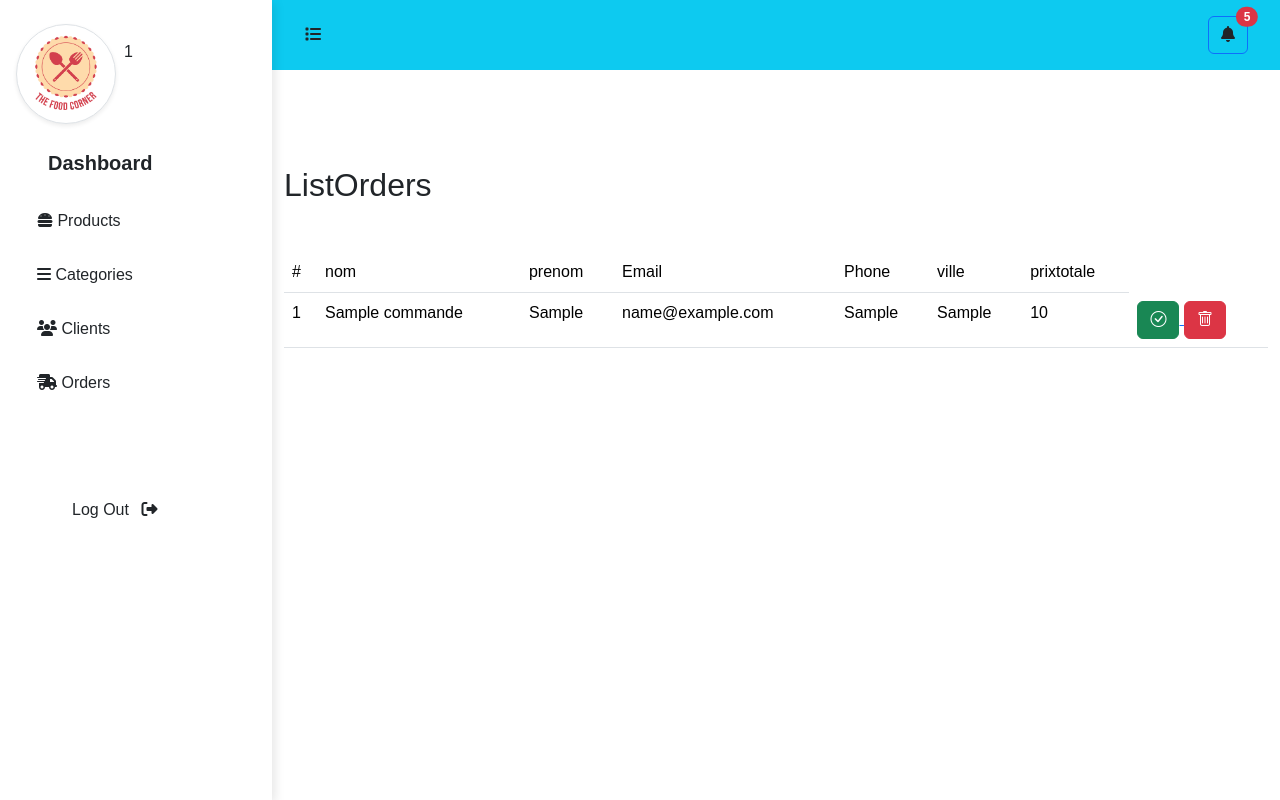
After one commit to WebWizardss/Php_Project, a PHP site: page /ListeOrders in a window 1280 px wide. The commit adds this page. Run offline with PHP 8.4, Linux system fonts and the light colour scheme; the visitor is signed in with stand-in values (Sample User, id 1); tables that the repository leaves empty or names only in its code hold one stand-in row (values such as "Sample post"); some libraries are stand-ins or nearby versions.

Commit message:
ListeOrders

```diff
--- /dev/null
+++ b/ListeOrders/ListeOrders.phtml
@@ -0,0 +1,69 @@
+<div class="container mt-5 py-5">
+    <h2 class="mb-5">ListOrders</h2>
+    <table class="table ">
+        <thead>
+            <td>#</td>
+            <td>nom</td>
+            <td>prenom</td>
+            <td>Email</td>
+            <td>Phone</td>
+            <td>ville</td>
+            <td>prixtotale</td>
+        </thead>
+      <?php if(count($commandes)==0): ?>
+         <tbody>
+      <tr>
+         <td colspan="6" class="text-center">No OrderFound</td>
+      </tr>
+        </tbody>
+        <?php else:?>
+        <tbody>
+
+            <?php foreach($commandes as $commande): ?>
+            <tr>
+                <td><?= $commande['id']; ?></td>
+                <td><?= $commande['nom']; ?></td>
+                <td><?= $commande['prenom']; ?></td>
+                <td><?= $commande['adresse_email']; ?></td>
+                <td><?= $commande['tlf_num'];?></td>
+                <td><?= $commande['ville'];?></td>
+                <td><?= $commande['prix_total'];?></td>
+                <td>
+                    <a href="./index.php?idAaccepte=<?=$commande['id']?>">
+                        <button class="btn btn-success" >
+                            <i class="bi bi-check-circle"></i>
+                         </button>
+                    </a>
+                        <button class="btn btn-danger" data-bs-toggle="modal" data-bs-target="#exampleModal<?=$commande['id']?>">
+                            <i class="bi bi-trash"></i>
+                        </button>
+
+
+<div class="modal fade" id="exampleModal<?=$commande['id']?>" tabindex="-1" aria-labelledby="exampleModalLabel" aria-hidden="true">
+  <div class="modal-dialog">
+    <div class="modal-content">
+      <div class="modal-header">
+        <h1 class="modal-title fs-5" id="exampleModalLabel">Confirm Deleted</h1>
+        <button type="button" class="btn-close" data-bs-dismiss="modal" aria-label="Close"></button>
+      </div>
+      <div class="modal-body">
+        Do You Want to reject <?=$commande['nom']?>
+      </div>
+      <div class="modal-footer">
+        <button type="button" class="btn btn-secondary" data-bs-dismiss="modal">Close</button>
+        <a href="./index.php?idRefuse=<?=$commande['id'];?>">
+        <button type="button" class="btn btn-danger">
+             Delete
+        </button>
+        </a>
+      </div>
+    </div>
+  </div>
+</div>
+                </td>
+            </tr>
+            <?php endforeach; ?>
+        </tbody>
+        <?php  endif;?>
+    </table>
+</div>
--- /dev/null
+++ b/ListeOrders/index.php
@@ -0,0 +1,29 @@
+<?php
+session_start();
+require_once "../Dbconnect/index.php";
+
+$res = $db->prepare("select * from commandes where status=0");
+$res->execute();
+$commandes = $res->fetchAll();
+if (isset($_GET["idAaccepte"]) )
+{
+    $commandes_accept=$db->prepare("UPDATE `commandes` SET `status`=:status WHERE id=:id");
+    $commandes_accept->execute([
+        "id"=>$_GET["idAaccepte"],
+        "status"=>1
+    ]);
+}
+if (isset($_GET["idRefuse"]) )
+{
+    $commandes_refuse=$db->prepare("UPDATE `commandes` SET `status`=:status WHERE id=:id");
+    $commandes_refuse->execute([
+        "id"=>$_GET["idRefuse"],
+        "status"=>2
+    ]);
+}
+
+
+$page_titel = "interface admin";
+$template = "ListeOrders";
+include "../layout.phtml";
+?>
--- a/layout.phtml
+++ b/layout.phtml
@@ -108,7 +108,7 @@
       </li>
 
       <li class="mb-3">
-        <a class="btn btn-toggle align-items-center rounded ">
+        <a class="btn btn-toggle align-items-center rounded" href="../ListeOrders">
         <i class="fa-solid fa-truck-fast"></i>
           Orders
     </a>
@@ -234,17 +234,12 @@
 
     <?php if ($template == ""): ?>
         <nav class=" d-inline-block text-center shadow-lg mb-5 nav sticky-top">
-<<<<<<< HEAD
             <a href="#acceuil" class="text-decoration-none  btn-light col">home</a>
-=======
-            <a href="#acceuil" class="text-decoration-none  btn-light col"><?=$lang['home']?></a>
->>>>>>> 67fa1f38334365b70a2ade5702be3297fd435a84
             <a href="#no_menu" class="text-decoration-none  btn-light col">menu</a>
             <a href="#obout_us" class="text-decoration-none  btn-light col">about us</a>
             <a href="./produit" class="text-decoration-none  btn-light col">contact</a>
             <a  <?=  (!isset($_SESSION['idClient']))  ? '' : 'style="display:none"';?> href="./signUp/index.php" class="sign_up text-decoration-none  btn-light col">sign up</a>
             <a  <?=  (!isset($_SESSION['idClient']))  ? '' : 'style="display:none"';?>  href="./login/index.php" class="sign_up text-decoration-none  btn-light col">sign in</a>
-<<<<<<< HEAD
             <a  data-bs-toggle="modal" data-bs-target="#exampleModal" <?=  isset($_SESSION['idClient']) ? '' : 'style="display:none"';?> type="button" class="position-relative">
               Panier
                 <span class="position-absolute top-0 start-100 translate-middle badge rounded-pill bg-danger">
@@ -252,22 +247,12 @@
               </span>
                </a>
                  <a>
-=======
-            <a  <?=  isset($_SESSION['idClient']) ? '' : 'style="display:none"';?>>
-               Panier
-             </a>
-             <a>
->>>>>>> 67fa1f38334365b70a2ade5702be3297fd435a84
                             <select  name="choice_langue" id="" onchange="location=this.value;">
                             <option value="./ChangerLanguage.php?lang=en">anglais</option>
                                 <option value="./ChangerLanguage.php?lang=fr">francais</option>
                                 <option value="./ChangerLanguage.php?lang=ar">arabic</option>
                             </select>
-<<<<<<< HEAD
                  </a>
-=======
-    </a>
->>>>>>> 67fa1f38334365b70a2ade5702be3297fd435a84
              <?php if(isset($_SESSION['idClient'])): ?>
               <div class="float-end dropdown">
           <a href="#" class="d-block link-dark text-decoration-none dropdown-toggle" id="dropdownUser2" data-bs-toggle="dropdown" aria-expanded="false">
@@ -284,11 +269,7 @@
           </nav>
     <?php else :?>
         <nav class=" d-inline-block text-center shadow-lg mb-5 nav sticky-top">
-<<<<<<< HEAD
             <a href="../index.php" class="text-decoration-none  btn-light col">home</a>
-=======
-            <a href="../index.php" class="text-decoration-none  btn-light col"><?=$lang['home']?></a>
->>>>>>> 67fa1f38334365b70a2ade5702be3297fd435a84
             <a href="../index.php" class="text-decoration-none  btn-light col">menu</a>
             <a href="../index.php" class="text-decoration-none  btn-light col">about us</a>
             <a href="../produit" class="text-decoration-none  btn-light col">contact</a>
```
Also changed, not shown: confirmecommnde/index.php (+4 -3 lines), categorie_photo/2c3becd51ad20b737843ba41c04af8f9.png (added), categorie_photo/d7683d160b85d66a97850338bab23bff.png (added), produit_photo/13da1a37c77fdd7194767ddee00a8ff0.png (added), produit_photo/738f4348d287f645cc528de2482ac43a.png (added), produit_photo/7518eec931f12b17090df0b4e528204d.png (added), produit_photo/aeacceae8fb95f39055b5059fd8fb3d3.png (added).
